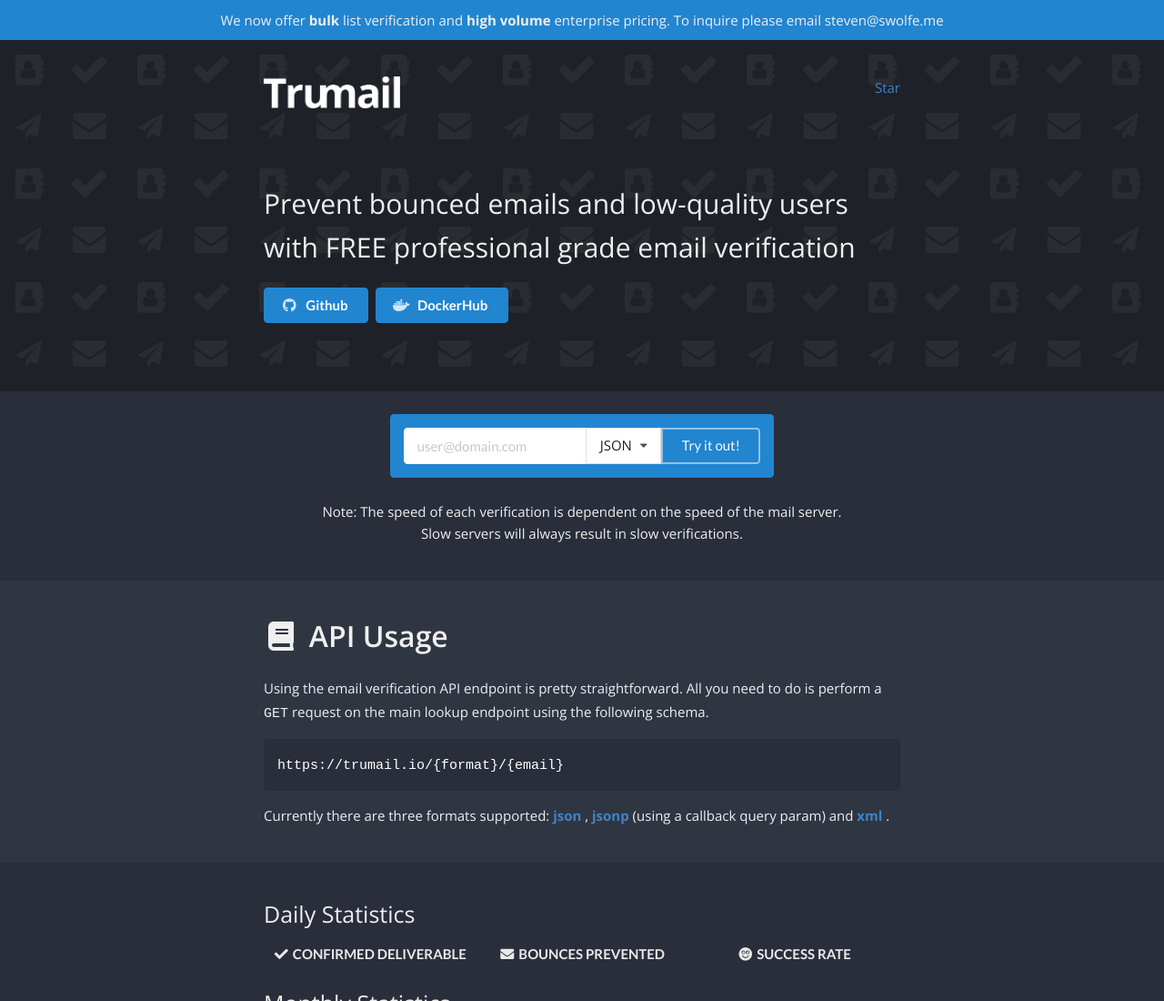
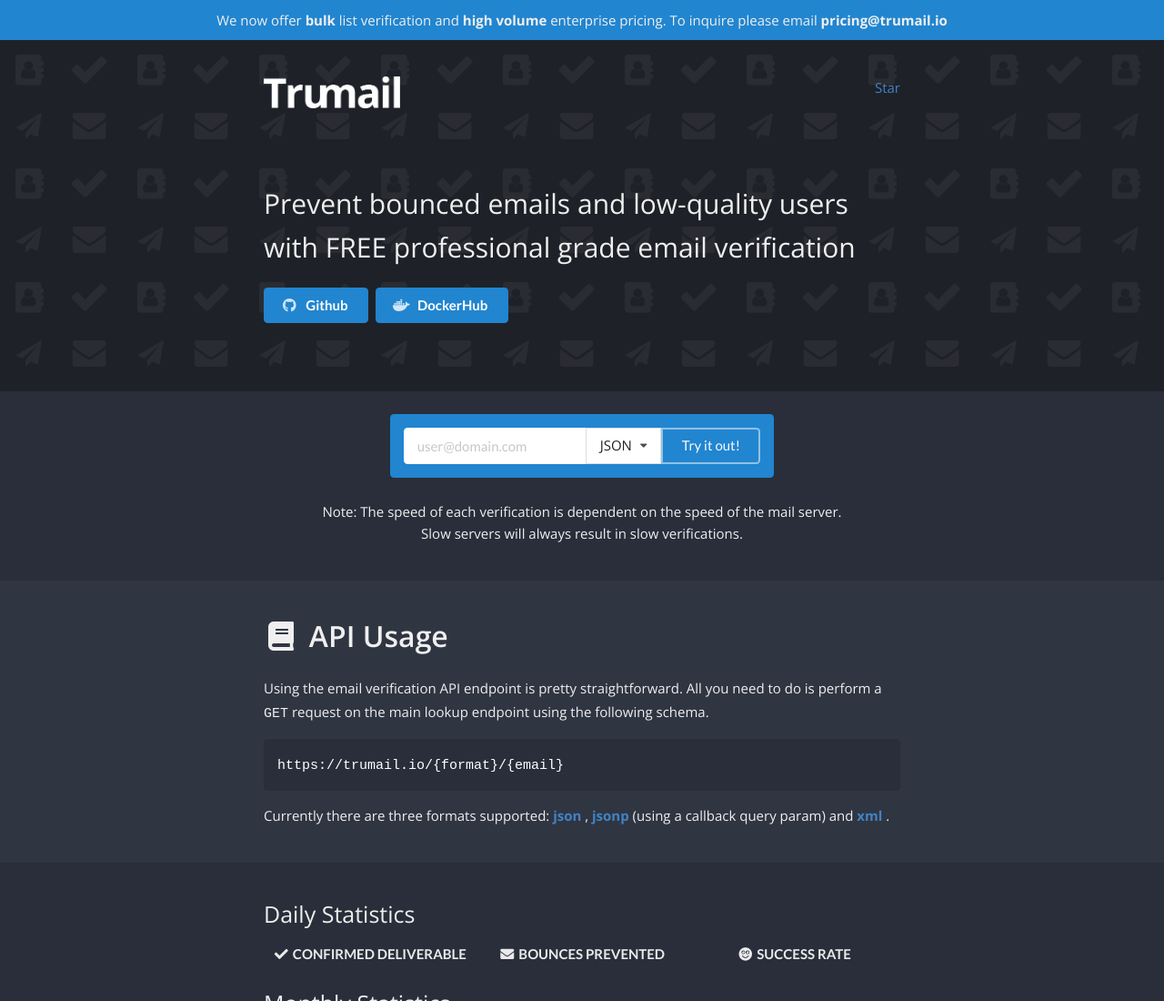
Before and after one commit to trumail/trumail, a plain HTML site: page web/index.html in a window 1280 px wide. Shown: the top 1100 px of the page at 91% size. Drawn offline with nearby package versions, Linux system fonts and the light colour scheme; no server answers.

Commit message:
Updating webpage banner

```diff
--- a/web/assets/css/trumail.css
+++ b/web/assets/css/trumail.css
@@ -79,7 +79,7 @@ a:hover {
     background-color: #2185d0;
     color: #efefef;
     text-align: center;
-    padding: 10px 0;
+    padding: 10px;
 }
 
 .mail-pattern {
--- a/web/index.html
+++ b/web/index.html
@@ -43,7 +43,7 @@
         </div>
     </div>
     <div class="banner">
-        We now offer <b>bulk</b> list verification and <b>high volume</b> enterprise pricing. To inquire please email steven@swolfe.me
+        We now offer <b>bulk</b> list verification and <b>high volume</b> enterprise pricing. To inquire please email <b>pricing@trumail.io</b>
     </div>
     <div class="mail-pattern">
         <div class="ui container padded">
```
